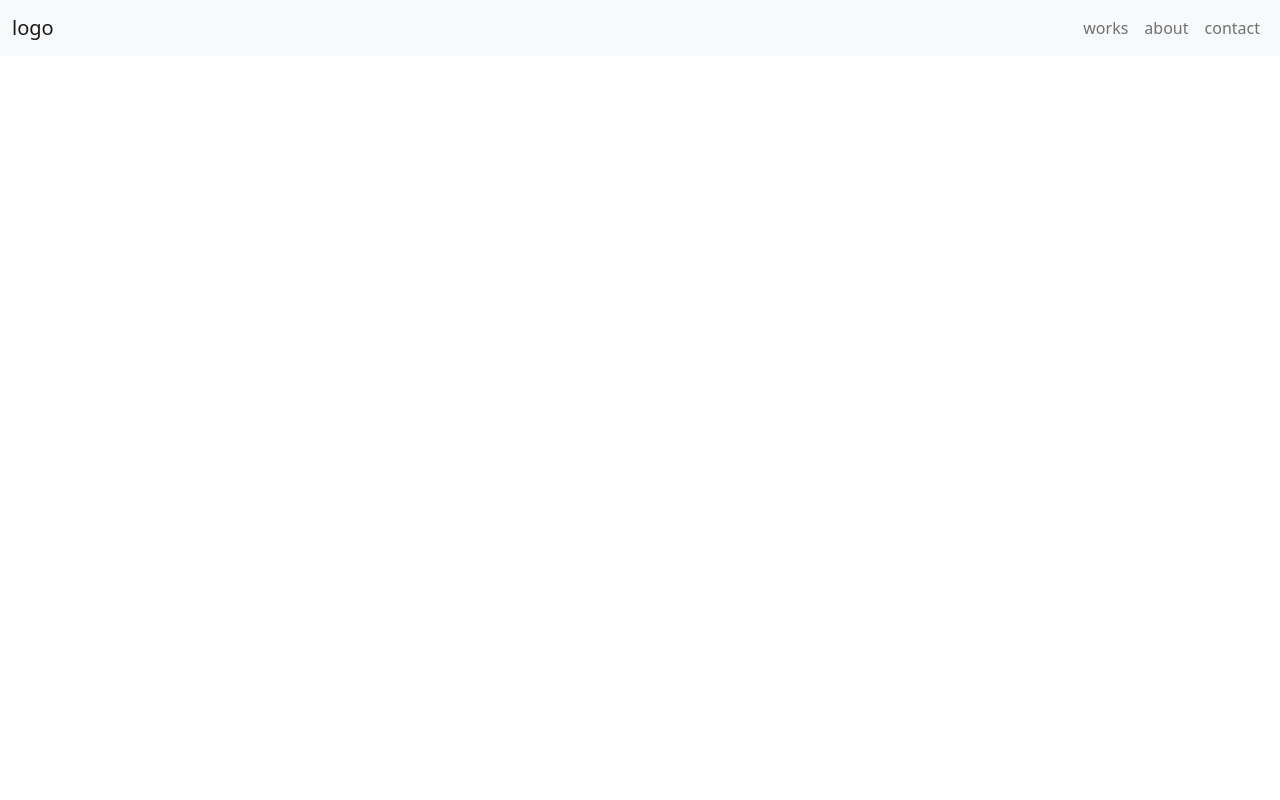
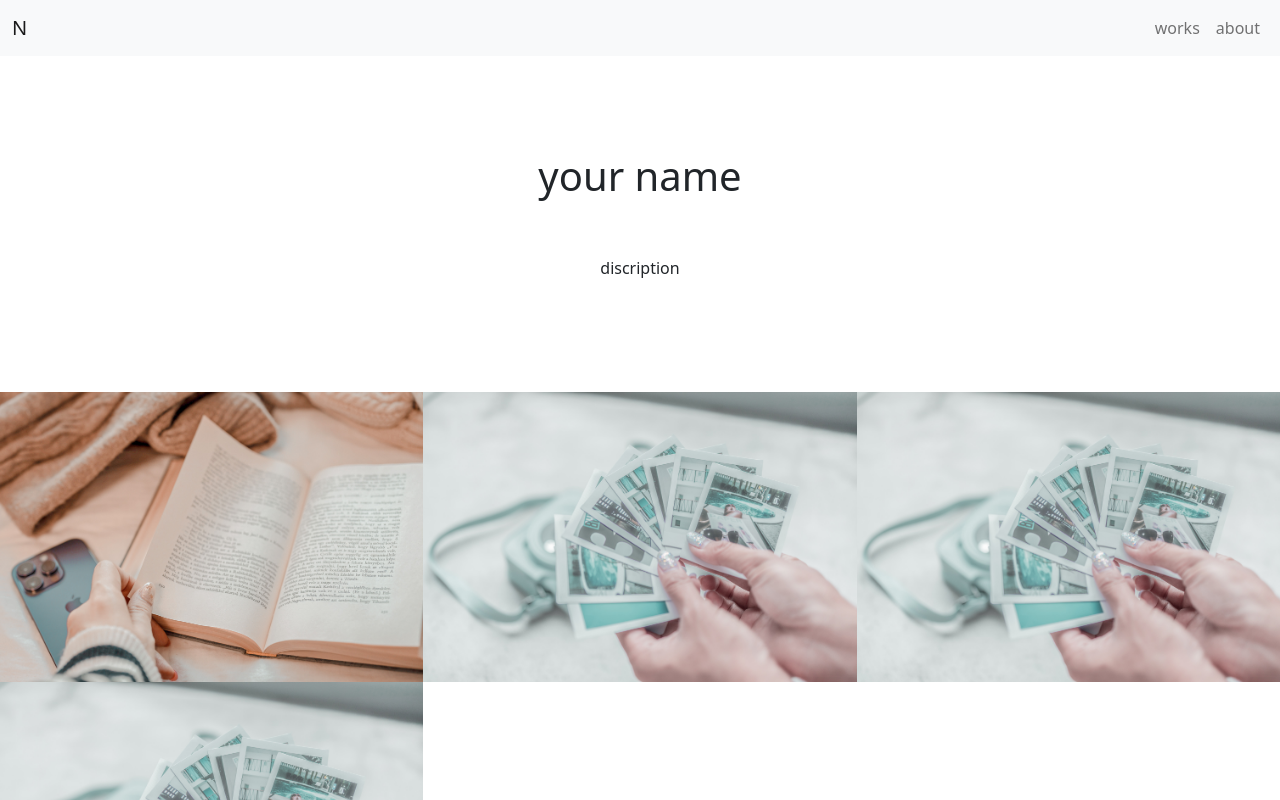
Before and after one commit to m18007mm/portfolio, an Angular app: page /works in a window 1280 px wide. Shown: the top 800 px of the page. Built offline with nearby package versions, Linux system fonts and the light colour scheme.

Commit message:
listのアニメーション追加　画像の取得をループで可能に

```diff
--- a/src/app/about/about.component.html
+++ b/src/app/about/about.component.html
@@ -1,5 +1,5 @@
-<div class="text-center mt-5 mb-2 h2">Tarou Sato</div>
-<div class="text-center h5">art director</div>
+<div class="text-center mt-5 mb-2 h2">Your Name</div>
+<div class="text-center h5">artist</div>
 
 
 
--- a/src/app/common/navbar/navbar.component.html
+++ b/src/app/common/navbar/navbar.component.html
@@ -1,19 +1,16 @@
 <nav class="navbar navbar-expand-lg navbar-light bg-light">
   <div class="container-fluid">
-    <a class="navbar-brand" href="#">logo</a>
+    <a class="navbar-brand" href="#">N</a>
     <button class="navbar-toggler" type="button" data-bs-toggle="collapse" data-bs-target="#navbarNav" aria-controls="navbarNav" aria-expanded="false" aria-label="Toggle navigation">
       <span class="navbar-toggler-icon"></span>
     </button>
     <div class="collapse navbar-collapse" id="navbarNav">
       <ul class="navbar-nav ms-auto">
         <li class="nav-item">
-          <a class="nav-link" [routerLink]="['work']">works</a>
+          <a class="nav-link" [routerLink]="['works']">works</a>
         </li>
         <li class="nav-item">
           <a class="nav-link" [routerLink]="['about']">about</a>
-        </li>
-        <li class="nav-item">
-          <a class="nav-link" href="#">contact</a>
         </li>
       </ul>
     </div>
--- a/src/app/work/worklist/worklist.component.html
+++ b/src/app/work/worklist/worklist.component.html
@@ -1,16 +1,19 @@
-<div class="row row-cols-sm-1 row-cols-md-2 row-cols-lg-4 g-4">
-    <div *ngFor="let product of products">
+<div class="text-center py-5">
+    <h1 class="py-5">your name</h1>
+    <p class="pb-5">discription</p>
+</div>
+<div class="row row-cols-sm-1 row-cols-md-2 row-cols-lg-3 ">
+    <div *ngFor="let work of works;let workId = index" class="p-0">
         <div class="col-sm">
-            <div class="card">
-                <a [routerLink]="['detail']">
-                    <img src="./assets/image/sample1.jpg" class="card-img-top" alt="...">
+            <div class="image-container">
+                <a [routerLink]="[workId]">
+                    <img [src]="'./assets/image/sample'+ workId +'.jpg'" class="card-img-top" alt="...">
+                    <div class="overlay">
+                        <div class="overlay-content">
+                            <h2>sample{{workId}}</h2>
+                        </div>
+                    </div>
                 </a>
-                <div class="card-body">
-                    <h5 class="card-title">Card title</h5>
-                    <p class="card-text">This is a longer card with supporting text below as a natural lead-in to
-                        additional
-                        content. This content is a little bit longer.</p>
-                </div>
             </div>
         </div>
     </div>
--- a/src/app/work/worklist/worklist.component.scss
+++ b/src/app/work/worklist/worklist.component.scss
@@ -0,0 +1,29 @@
+.image-container {
+    position: relative;
+    display: inline-block;
+  }
+
+  .overlay {
+    position: absolute;
+    top: 10%;
+    left: 10%;
+    width: 80%;
+    height: 80%;
+    border: 2px solid white;
+    opacity: 0;
+    transition: opacity 0.3s;
+    pointer-events: none;
+  }
+
+  .overlay-content {
+    position: absolute;
+    top: 50%;
+    left: 50%;
+    transform: translate(-50%, -50%);
+    text-align: center;
+    color: white;
+  }
+
+  .image-container:hover .overlay {
+    opacity: 1;
+  }
```
